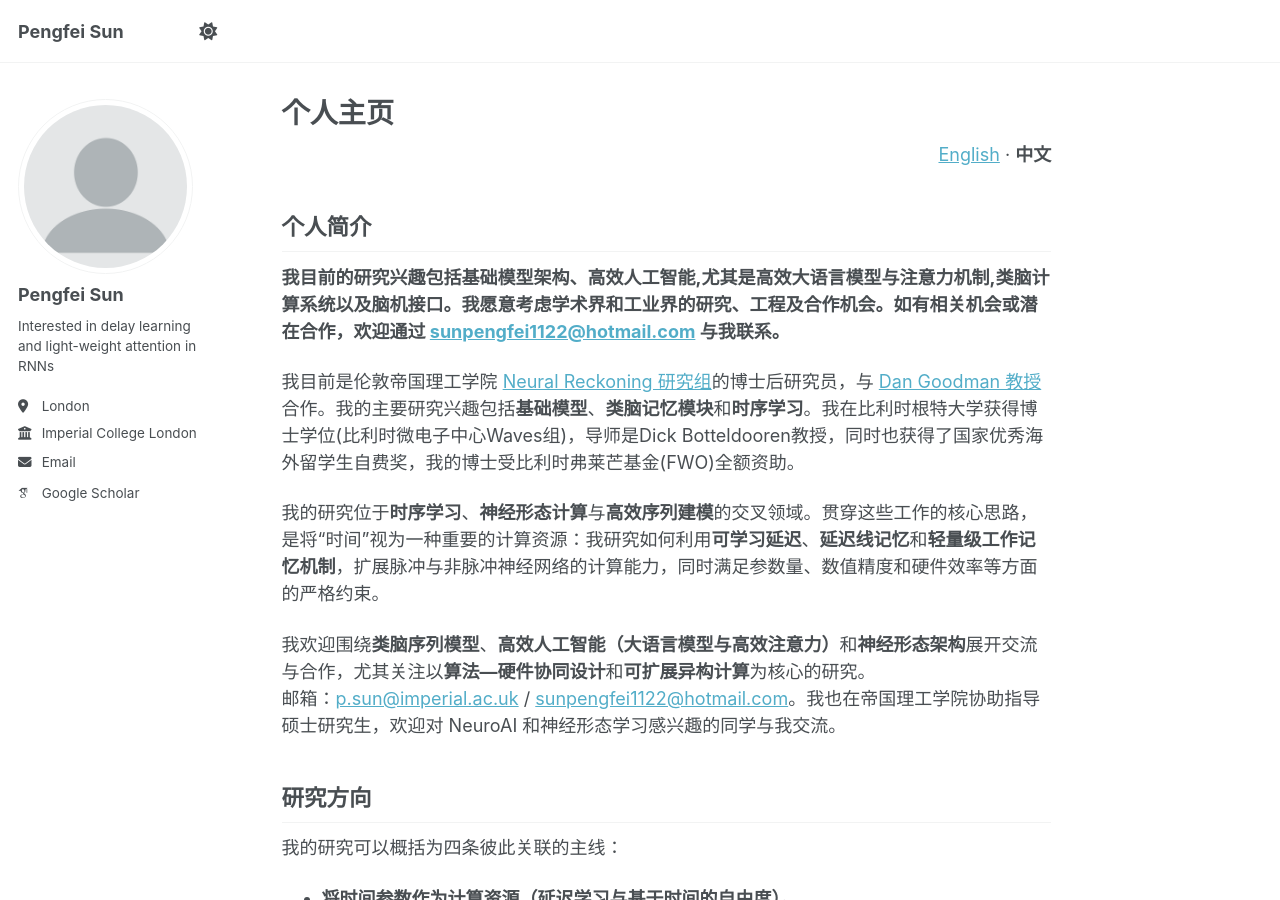
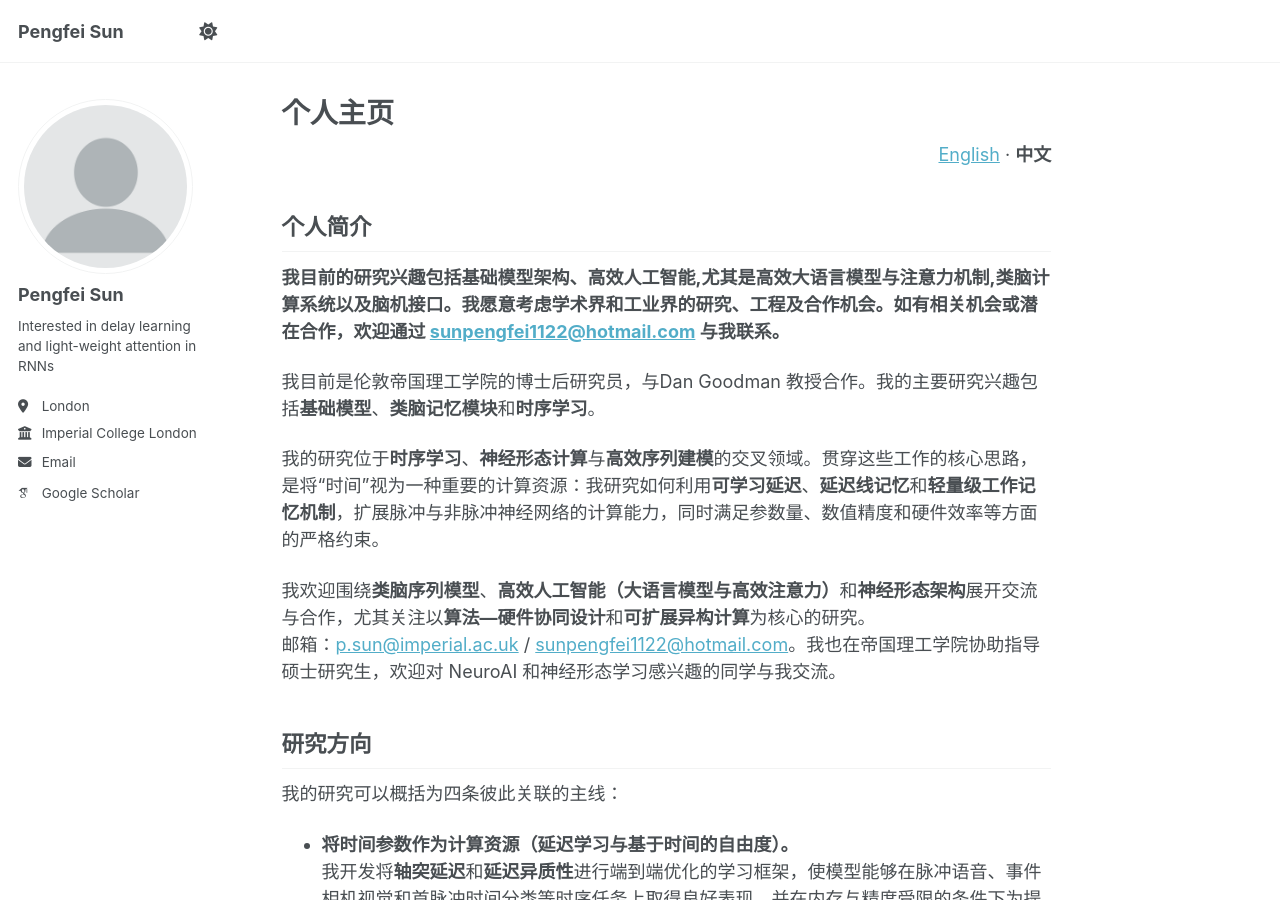
Before and after one commit to sunpengfei1122/Pengfei.Sun, a Jekyll site: the page built from _pages/zh.md, in a window 1280 px wide and 900 px high. Built offline with Jekyll 4.4.1, drawn with Linux system fonts in a browser that asks for light colours; some web fonts are replaced.

Commit message:
Update zh.md

```diff
--- a/_pages/zh.md
+++ b/_pages/zh.md
@@ -13,7 +13,7 @@ lang: zh-CN
 
 **我目前的研究兴趣包括基础模型架构、高效人工智能,尤其是高效大语言模型与注意力机制,类脑计算系统以及脑机接口。我愿意考虑学术界和工业界的研究、工程及合作机会。如有相关机会或潜在合作，欢迎通过 [sunpengfei1122@hotmail.com](mailto:sunpengfei1122@hotmail.com) 与我联系。**
 
-我目前是伦敦帝国理工学院 [Neural Reckoning 研究组](https://neural-reckoning.org/)的博士后研究员，与 [Dan Goodman 教授](https://neural-reckoning.org/dan_goodman.html)合作。我的主要研究兴趣包括**基础模型**、**类脑记忆模块**和**时序学习**。我在比利时根特大学获得博士学位(比利时微电子中心Waves组)，导师是Dick Botteldooren教授，同时也获得了国家优秀海外留学生自费奖，我的博士受比利时弗莱芒基金(FWO)全额资助。
+我目前是伦敦帝国理工学院的博士后研究员，与Dan Goodman 教授合作。我的主要研究兴趣包括**基础模型**、**类脑记忆模块**和**时序学习**。
 
 我的研究位于**时序学习**、**神经形态计算**与**高效序列建模**的交叉领域。贯穿这些工作的核心思路，是将“时间”视为一种重要的计算资源：我研究如何利用**可学习延迟**、**延迟线记忆**和**轻量级工作记忆机制**，扩展脉冲与非脉冲神经网络的计算能力，同时满足参数量、数值精度和硬件效率等方面的严格约束。
 
```
